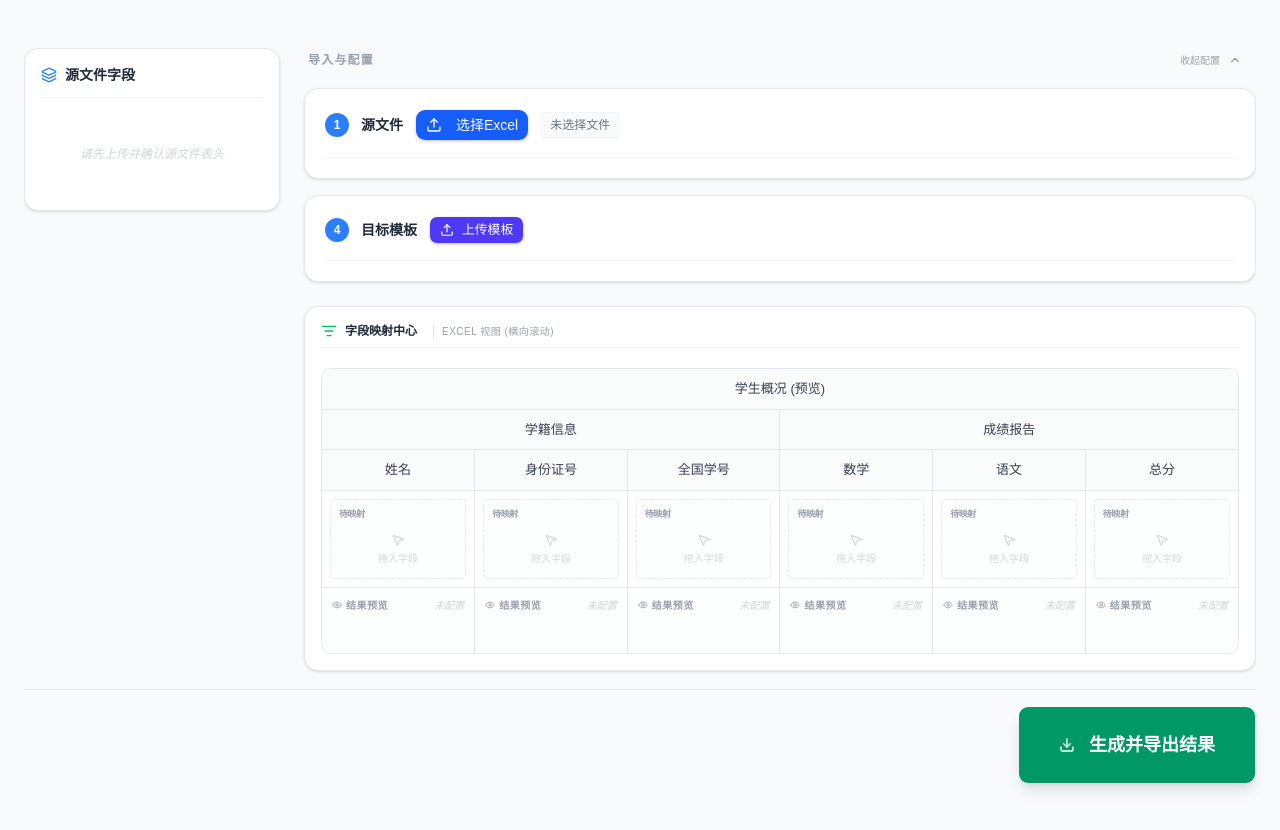
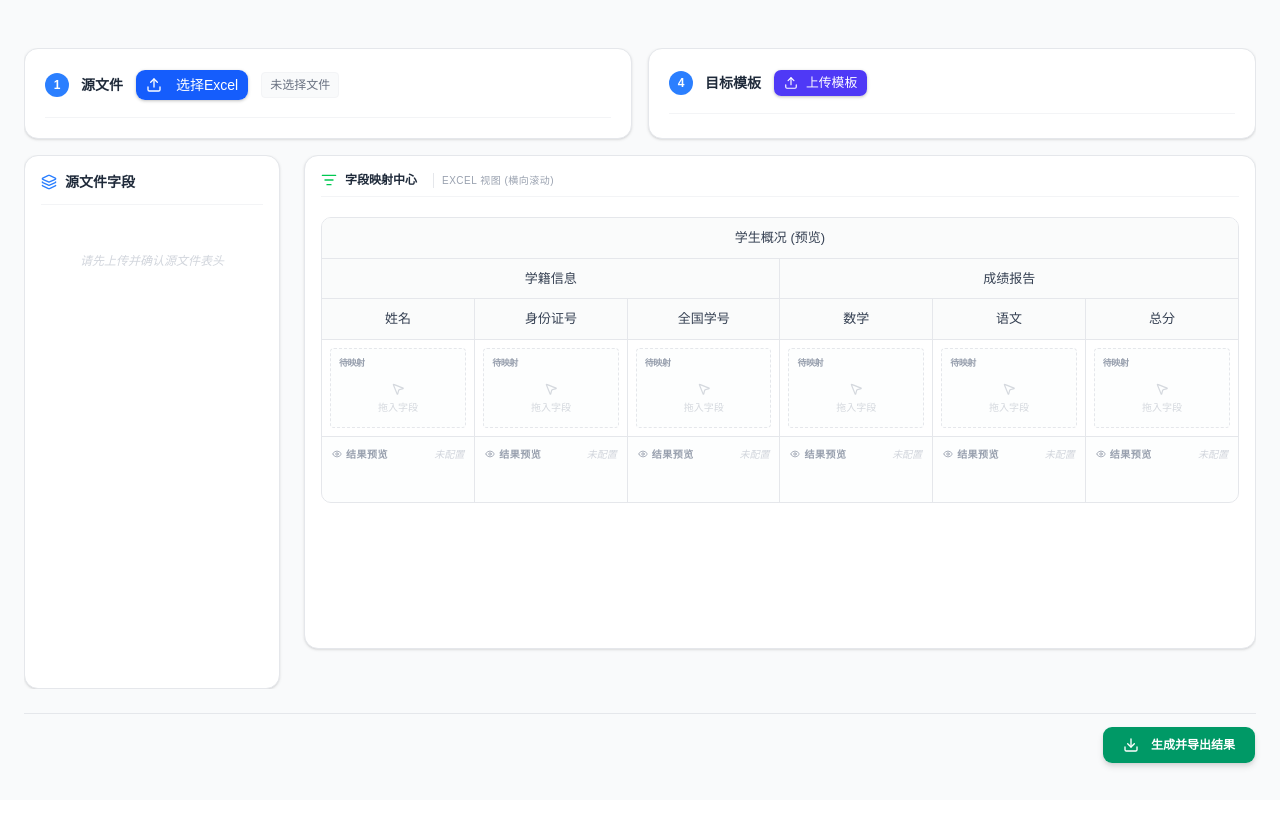
Before and after one commit to vhjihuang/smart--sheet-mate, a React (Vite) app: page / in a window 1280 px wide. Shown: the top 830 px of the page. After the commit the page ends 800 px from the top, so only its background shows below. Built offline with nearby package versions, Linux system fonts and the light colour scheme.

Commit message:
refactor(ui): switch to vertical layout when config expanded

```diff
--- a/src/App.tsx
+++ b/src/App.tsx
@@ -97,63 +97,14 @@ function App() {
           )}
         </DragOverlay>
 
-        {/* Main Layout Container */}
-        <div className="flex flex-row gap-6 items-start flex-1 overflow-hidden">
-          {/* 左侧边栏: 源字段 */}
-          <aside className="w-64 flex-shrink-0 sticky top-0 max-h-[calc(100vh-8rem)] overflow-y-auto bg-white border border-gray-200 rounded-xl p-4 shadow-sm flex flex-col gap-4">
-            <div className="flex items-center gap-2 border-b border-gray-100 pb-3">
-              <Layers size={16} className="text-blue-500" />
-              <h2 className="text-sm font-bold text-gray-800 font-sans">源文件字段</h2>
-            </div>
-
-            <div className="flex flex-col gap-2">
-              {sourceColumns.length === 0 ? (
-                <div className="py-8 text-center text-xs text-gray-300 italic px-2">请先上传并确认源文件表头</div>
-              ) : (
-                sourceColumns.map((col: any) => (
-                  <DraggableItem
-                    key={col.id}
-                    id={col.id}
-                    name={col.label}
-                    isDisabled={isSourceMapped(col.id)}
-                  />
-                ))
-              )}
-            </div>
-          </aside>
-
-          {/* 右侧主工作区 */}
-          <div className="flex-1 flex flex-col gap-6 min-w-0">
-            {/* 进度/配置摘要层 (折叠后显示) */}
-            {isConfigCollapsed ? (
-              <div className="bg-white border border-blue-200 rounded-xl p-3 flex items-center justify-between shadow-sm animate-in fade-in slide-in-from-top-1">
-                <div className="flex items-center gap-6 overflow-hidden">
-                  <div className="flex items-center gap-2 border-r border-gray-100 pr-4">
-                    <Check size={14} className="text-green-500" />
-                    <span className="text-xs font-semibold text-gray-700 whitespace-nowrap">源文件:</span>
-                    <span className="text-[11px] text-gray-500 font-mono truncate max-w-[150px]">{FilePath?.split(/[/\\]/).pop() || "未选择"}</span>
-                  </div>
-                  <div className="flex items-center gap-2">
-                    <Check size={14} className={templatePath ? "text-green-500" : "text-gray-300"} />
-                    <span className="text-xs font-semibold text-gray-700 whitespace-nowrap">目标模板:</span>
-                    <span className="text-[11px] text-gray-500 font-mono truncate max-w-[150px]">{templatePath?.split(/[/\\]/).pop() || "未选择"}</span>
-                  </div>
-                </div>
-                <Button variant="ghost" size="sm" onClick={() => setIsConfigCollapsed(false)} className="text-blue-600 h-8 hover:bg-blue-50 text-xs gap-1">
-                  <ChevronDown size={14} /> 修改配置
-                </Button>
-              </div>
-            ) : (
-              <div className="flex flex-col gap-4">
-                <div className="flex justify-between items-center px-1">
-                  <h3 className="text-xs font-bold text-gray-400 uppercase tracking-widest">导入与配置</h3>
-                  <Button variant="ghost" size="sm" onClick={() => setIsConfigCollapsed(true)} className="h-6 text-[10px] text-gray-400 hover:text-gray-900 border-none shadow-none">
-                    收起配置 <ChevronUp size={12} className="ml-1" />
-                  </Button>
-                </div>
-
-                {/* Box 1: Source File */}
-                <section className="bg-white border border-gray-200 rounded-xl p-5 shadow-sm">
+        {/* Main Layout Container - Conditional Layout Switch */}
+        {!isConfigCollapsed ? (
+          /* Vertical Layout (Expanded): Config on top, Workspace below */
+          <div className="flex flex-col gap-4 flex-1 overflow-hidden">
+            {/* Top: Box1 (Source) + Box2 (Target) side by side */}
+            <div className="flex flex-row gap-4">
+              {/* Box 1: Source File Configuration */}
+              <section className="flex-1 bg-white border border-gray-200 rounded-xl p-5 shadow-sm min-w-0">
                 <div className="flex items-center gap-3 flex-wrap pb-4 border-b border-gray-100">
                   <div className={`w-6 h-6 rounded-full flex items-center justify-center text-xs font-bold shrink-0 ${isSheetLoaded ? "bg-green-500 text-white" : "bg-blue-500 text-white"}`}>
                     {isSheetLoaded ? <Check size={14} /> : "1"}
@@ -232,8 +183,8 @@ function App() {
                 )}
               </section>
 
-                {/* Box 2: Target Template */}
-                <section className="bg-white border border-gray-200 rounded-xl p-5 shadow-sm">
+              {/* Box 2: Target Template Configuration */}
+              <section className="flex-1 bg-white border border-gray-200 rounded-xl p-5 shadow-sm min-w-0">
                 <div className="flex items-center gap-3 flex-wrap pb-4 border-b border-gray-100">
                   <div className={`w-6 h-6 rounded-full flex items-center justify-center text-xs font-bold shrink-0 ${templateRows.length > 0 ? "bg-green-500 text-white" : "bg-blue-500 text-white"}`}>
                     {templateRows.length > 0 ? <Check size={14} /> : "4"}
@@ -280,7 +231,103 @@ function App() {
                 )}
               </section>
             </div>
+
+            {/* Bottom: Aside (Source Fields) + Mapping Center side by side */}
+            <div className="flex flex-row gap-6 flex-1 overflow-hidden">
+              {/* 左侧边栏: 源字段 */}
+              <aside className="w-64 flex-shrink-0 sticky top-0 max-h-[calc(100vh-8rem)] overflow-y-auto bg-white border border-gray-200 rounded-xl p-4 shadow-sm flex flex-col gap-4">
+                <div className="flex items-center gap-2 border-b border-gray-100 pb-3">
+                  <Layers size={16} className="text-blue-500" />
+                  <h2 className="text-sm font-bold text-gray-800 font-sans">源文件字段</h2>
+                </div>
+
+                <div className="flex flex-col gap-2">
+                  {sourceColumns.length === 0 ? (
+                    <div className="py-8 text-center text-xs text-gray-300 italic px-2">请先上传并确认源文件表头</div>
+                  ) : (
+                    sourceColumns.map((col: any) => (
+                      <DraggableItem
+                        key={col.id}
+                        id={col.id}
+                        name={col.label}
+                        isDisabled={isSourceMapped(col.id)}
+                      />
+                    ))
                   )}
+                </div>
+              </aside>
+
+              {/* Mapping Area */}
+              <section className="flex-1 bg-white border border-gray-200 rounded-xl p-4 shadow-sm overflow-hidden flex flex-col gap-3 mb-10 min-w-0">
+                <div className="flex items-center justify-between border-b border-gray-100 pb-2">
+                  <div className="flex items-center gap-2">
+                    <ListFilter size={16} className="text-green-500" />
+                    <h2 className="text-xs font-semibold text-gray-800">字段映射中心</h2>
+                    <span className="text-[10px] text-gray-400 uppercase tracking-wider ml-2 border-l border-gray-200 pl-2">Excel 视图 (横向滚动)</span>
+                  </div>
+                </div>
+                <div data-mapping-container="true" className="w-full pt-2">
+                  <MultiLevelTable
+                    columns={targetColumns}
+                    mappings={mappings}
+                    previewData={previewData}
+                    slotConfigs={slotConfigs}
+                    firstRow={rows[0]?.DataList || []}
+                    sourceColumns={sourceColumns}
+                    onRemove={handleRemove}
+                    onUpdate={handleUpdate}
+                    onUpdateSlotConfig={handleUpdateSlotConfig}
+                  />
+                </div>
+              </section>
+            </div>
+          </div>
+        ) : (
+          /* Horizontal Layout (Collapsed): Original sidebar + workspace layout */
+          <div className="flex flex-row gap-6 items-start flex-1 overflow-hidden animate-in fade-in slide-in-from-top-2">
+            {/* 左侧边栏: 源字段 */}
+            <aside className="w-64 flex-shrink-0 sticky top-0 max-h-[calc(100vh-8rem)] overflow-y-auto bg-white border border-gray-200 rounded-xl p-4 shadow-sm flex flex-col gap-4">
+              <div className="flex items-center gap-2 border-b border-gray-100 pb-3">
+                <Layers size={16} className="text-blue-500" />
+                <h2 className="text-sm font-bold text-gray-800 font-sans">源文件字段</h2>
+              </div>
+
+              <div className="flex flex-col gap-2">
+                {sourceColumns.length === 0 ? (
+                  <div className="py-8 text-center text-xs text-gray-300 italic px-2">请先上传并确认源文件表头</div>
+                ) : (
+                  sourceColumns.map((col: any) => (
+                    <DraggableItem
+                      key={col.id}
+                      id={col.id}
+                      name={col.label}
+                      isDisabled={isSourceMapped(col.id)}
+                    />
+                  ))
+                )}
+              </div>
+            </aside>
+
+            {/* 右侧主工作区 */}
+            <div className="flex-1 flex flex-col gap-6 min-w-0">
+              {/* 进度/配置摘要层 (折叠后显示) */}
+              <div className="bg-white border border-blue-200 rounded-xl p-3 flex items-center justify-between shadow-sm animate-in fade-in slide-in-from-top-1">
+                <div className="flex items-center gap-6 overflow-hidden">
+                  <div className="flex items-center gap-2 border-r border-gray-100 pr-4">
+                    <Check size={14} className="text-green-500" />
+                    <span className="text-xs font-semibold text-gray-700 whitespace-nowrap">源文件:</span>
+                    <span className="text-[11px] text-gray-500 font-mono truncate max-w-[150px]">{FilePath?.split(/[/\\]/).pop() || "未选择"}</span>
+                  </div>
+                  <div className="flex items-center gap-2">
+                    <Check size={14} className={templatePath ? "text-green-500" : "text-gray-300"} />
+                    <span className="text-xs font-semibold text-gray-700 whitespace-nowrap">目标模板:</span>
+                    <span className="text-[11px] text-gray-500 font-mono truncate max-w-[150px]">{templatePath?.split(/[/\\]/).pop() || "未选择"}</span>
+                  </div>
+                </div>
+                <Button variant="ghost" size="sm" onClick={() => setIsConfigCollapsed(false)} className="text-blue-600 h-8 hover:bg-blue-50 text-xs gap-1">
+                  <ChevronDown size={14} /> 修改配置
+                </Button>
+              </div>
 
               {/* Mapping Area */}
               <section className="bg-white border border-gray-200 rounded-xl p-4 shadow-sm overflow-hidden flex flex-col gap-3 mb-10">
@@ -307,12 +354,13 @@ function App() {
               </section>
             </div>
           </div>
+        )}
       </DndContext>
 
       {/* Floating Footer */}
-      <footer className="mt-auto py-4 border-t border-gray-200 flex justify-end sticky bottom-0 bg-gray-50/90 backdrop-blur-sm z-50">
-        <Button onClick={handleDownload} className="bg-emerald-600 hover:bg-emerald-700 text-white px-10 py-6 h-auto text-lg font-bold shadow-lg transition-all hover:scale-[1.02] active:scale-95">
-          <Download size={20} className="mr-2" />
+      <footer className="mt-auto py-3 border-t border-gray-200 flex justify-end sticky bottom-0 bg-gray-50/90 backdrop-blur-sm z-50">
+        <Button onClick={handleDownload} className="bg-emerald-600 hover:bg-emerald-700 text-white px-5 py-2.5 h-auto text-xs font-semibold shadow-md transition-all hover:scale-[1.02] active:scale-95 rounded-lg">
+          <Download size={14} className="mr-1.5" />
           生成并导出结果
         </Button>
       </footer>
```
Lines whose indentation alone changed are shown as unchanged.
